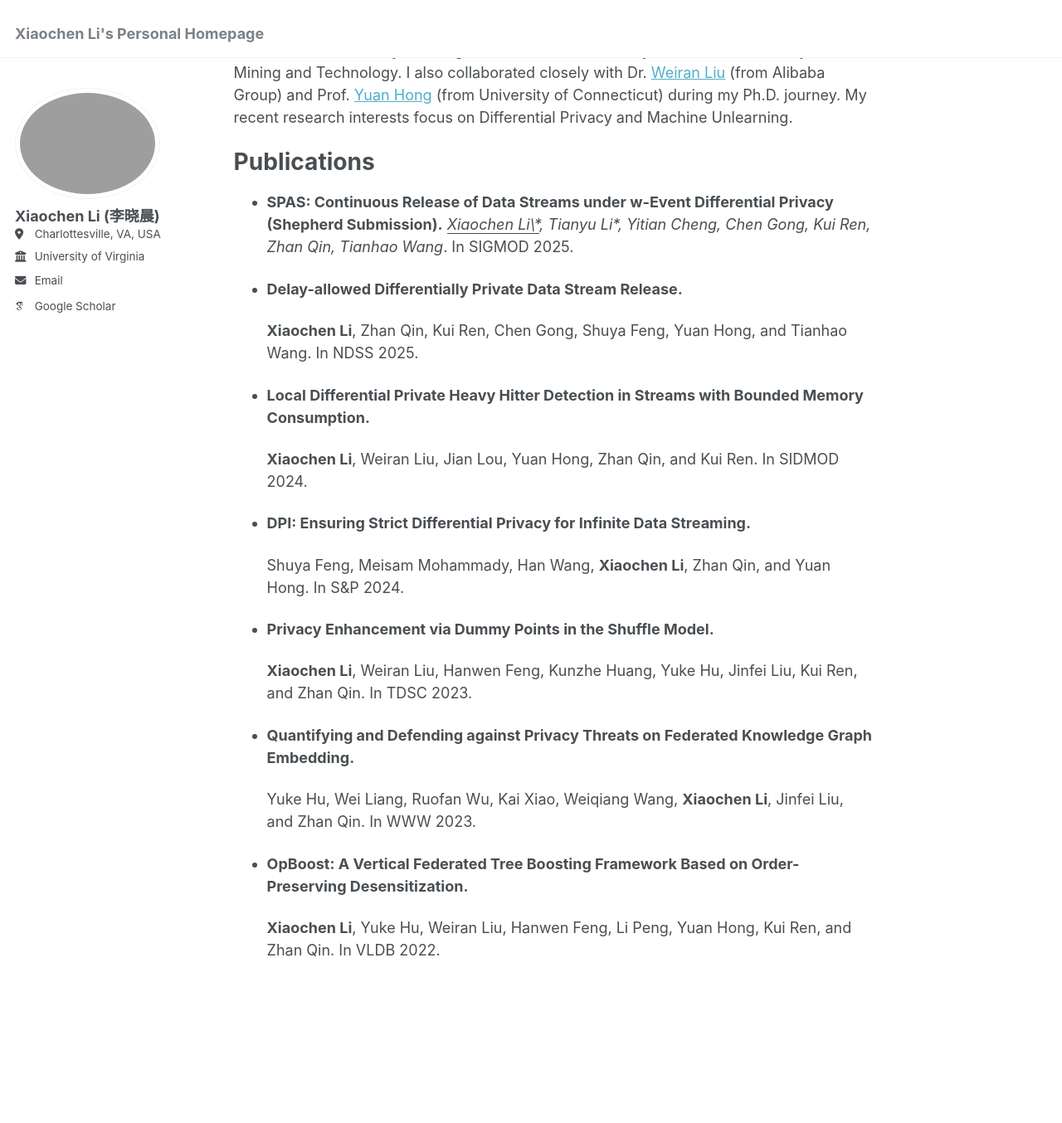
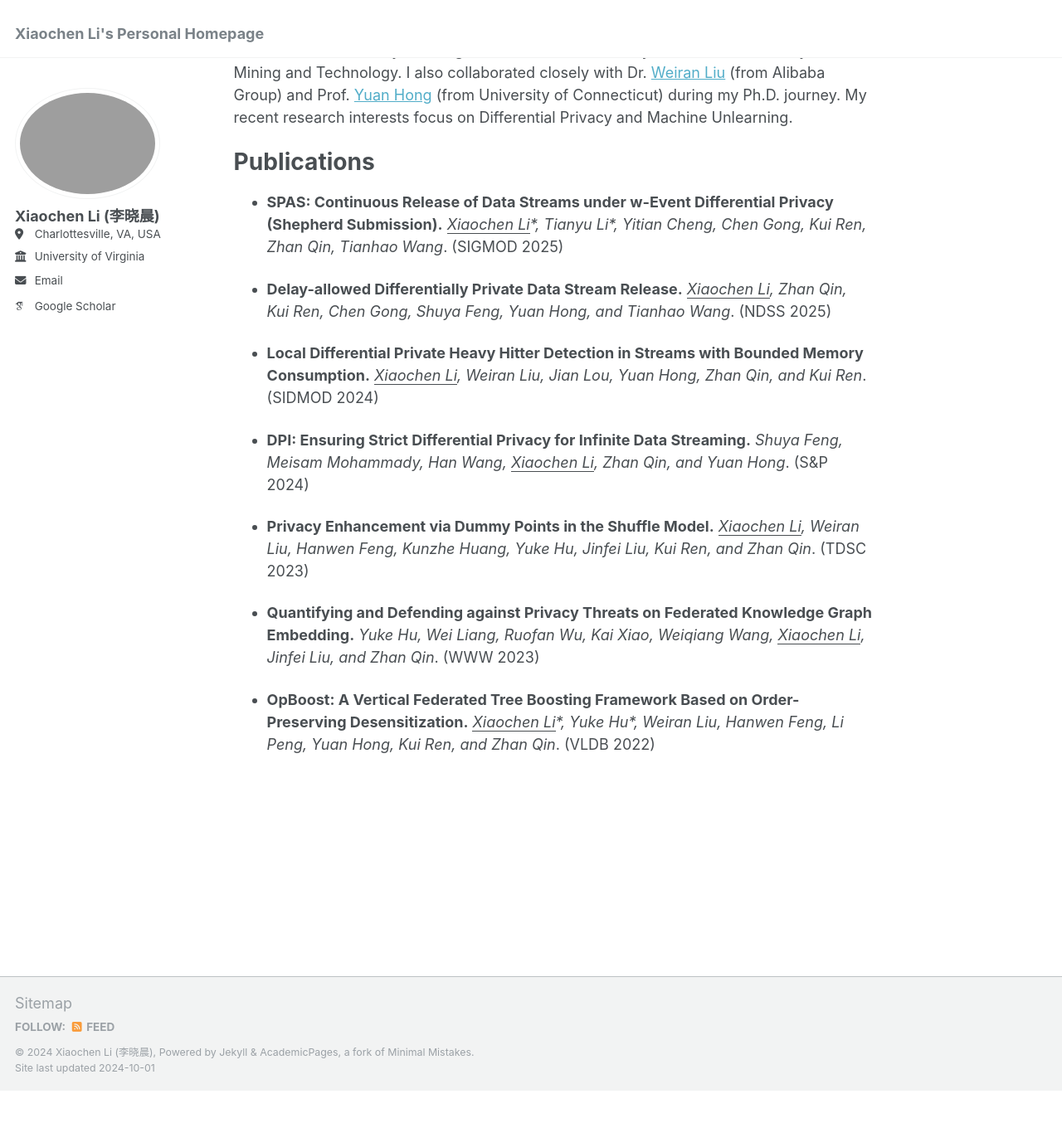
Before and after one commit to XiaochenLi-w/XiaochenLi-w.github.io, a Jekyll site: the page built from _pages/about.md, in a window 1280 px wide and 1400 px high, scrolled down 209 px. Shown: the top 1354 px of the window at 83% size. Built offline with Jekyll 4.4.1, drawn with Linux system fonts in a browser that asks for light colours; some web fonts are replaced; after the commit the page ends 1524 px from its top, so only the background shows below that.

```diff
--- a/_pages/about.md
+++ b/_pages/about.md
@@ -12,28 +12,22 @@ My recent research interests focus on Differential Privacy and Machine Unlearnin
 
 # Publications
 - **SPAS: Continuous Release of Data Streams under w-Event Differential Privacy (Shepherd Submission).**
-  *<u>Xiaochen Li\*</u>, Tianyu Li\*, Yitian Cheng, Chen Gong, Kui Ren, Zhan Qin, Tianhao Wang*. In SIGMOD 2025.
+  *<u>Xiaochen Li</u>\*, Tianyu Li\*, Yitian Cheng, Chen Gong, Kui Ren, Zhan Qin, Tianhao Wang*. (SIGMOD 2025)
 
 - **Delay-allowed Differentially Private Data Stream Release.**
-
-  **Xiaochen Li**, Zhan Qin, Kui Ren, Chen Gong, Shuya Feng, Yuan Hong, and Tianhao Wang. In NDSS 2025.
+  *<u>Xiaochen Li</u>, Zhan Qin, Kui Ren, Chen Gong, Shuya Feng, Yuan Hong, and Tianhao Wang*. (NDSS 2025)
 
 - **Local Differential Private Heavy Hitter Detection in Streams with Bounded Memory Consumption.**
-
-  **Xiaochen Li**, Weiran Liu, Jian Lou, Yuan Hong, Zhan Qin, and Kui Ren. In SIDMOD 2024.
+  *<u>Xiaochen Li</u>, Weiran Liu, Jian Lou, Yuan Hong, Zhan Qin, and Kui Ren*. (SIDMOD 2024)
 
 - **DPI: Ensuring Strict Differential Privacy for Infinite Data Streaming.**
-
-  Shuya Feng, Meisam Mohammady, Han Wang, **Xiaochen Li**, Zhan Qin, and Yuan Hong. In S&P 2024.
+  *Shuya Feng, Meisam Mohammady, Han Wang, <u>Xiaochen Li</u>, Zhan Qin, and Yuan Hong*. (S&P 2024)
 
 - **Privacy Enhancement via Dummy Points in the Shuffle Model.**
-
-  **Xiaochen Li**, Weiran Liu, Hanwen Feng, Kunzhe Huang, Yuke Hu, Jinfei Liu, Kui Ren, and Zhan Qin. In TDSC 2023.
+  *<u>Xiaochen Li</u>, Weiran Liu, Hanwen Feng, Kunzhe Huang, Yuke Hu, Jinfei Liu, Kui Ren, and Zhan Qin*. (TDSC 2023)
 
 - **Quantifying and Defending against Privacy Threats on Federated Knowledge Graph Embedding.**
-
-   Yuke Hu, Wei Liang, Ruofan Wu, Kai Xiao, Weiqiang Wang, **Xiaochen Li**, Jinfei Liu, and Zhan Qin. In WWW 2023.
+   *Yuke Hu, Wei Liang, Ruofan Wu, Kai Xiao, Weiqiang Wang, <u>Xiaochen Li</u>, Jinfei Liu, and Zhan Qin*. (WWW 2023)
 
 - **OpBoost: A Vertical Federated Tree Boosting Framework Based on Order-Preserving Desensitization.**
-
-  **Xiaochen Li**, Yuke Hu, Weiran Liu, Hanwen Feng, Li Peng, Yuan Hong, Kui Ren, and Zhan Qin. In VLDB 2022.
+  *<u>Xiaochen Li</u>\*, Yuke Hu\*, Weiran Liu, Hanwen Feng, Li Peng, Yuan Hong, Kui Ren, and Zhan Qin*. (VLDB 2022)
```
